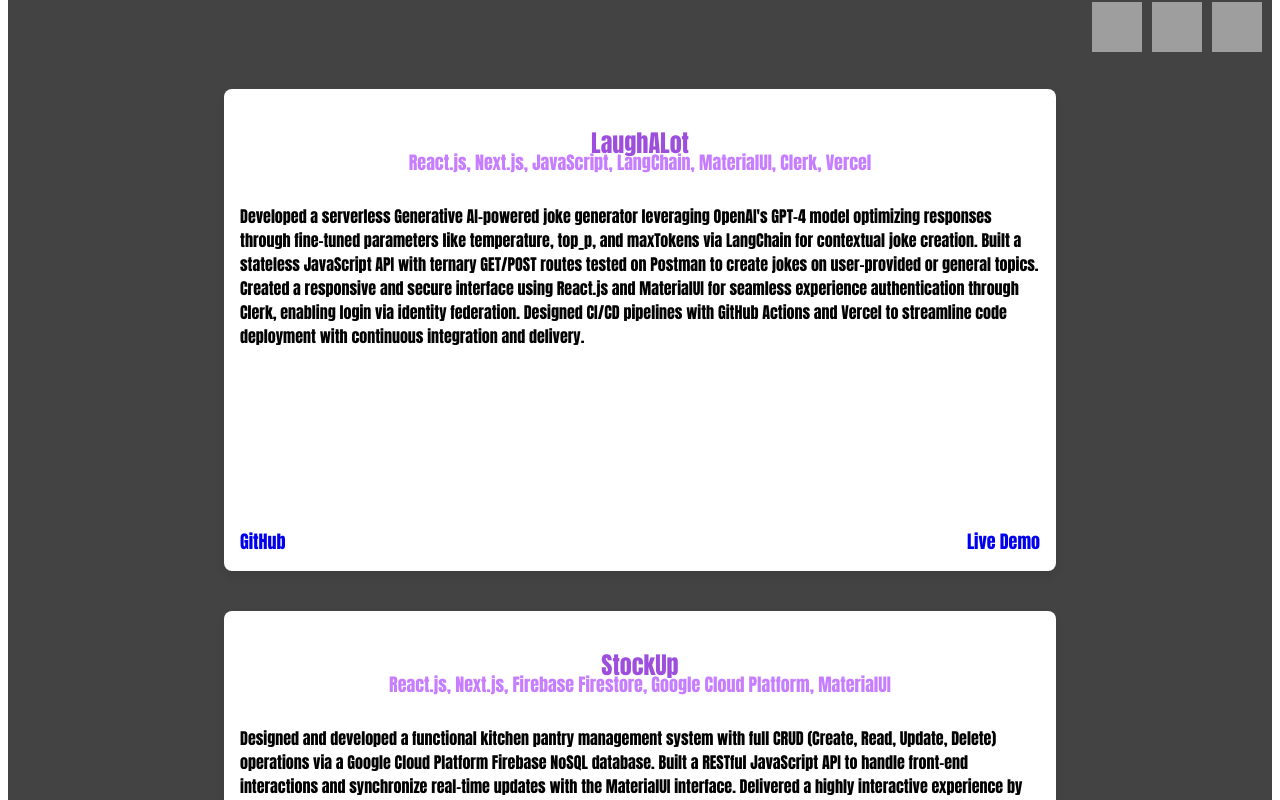
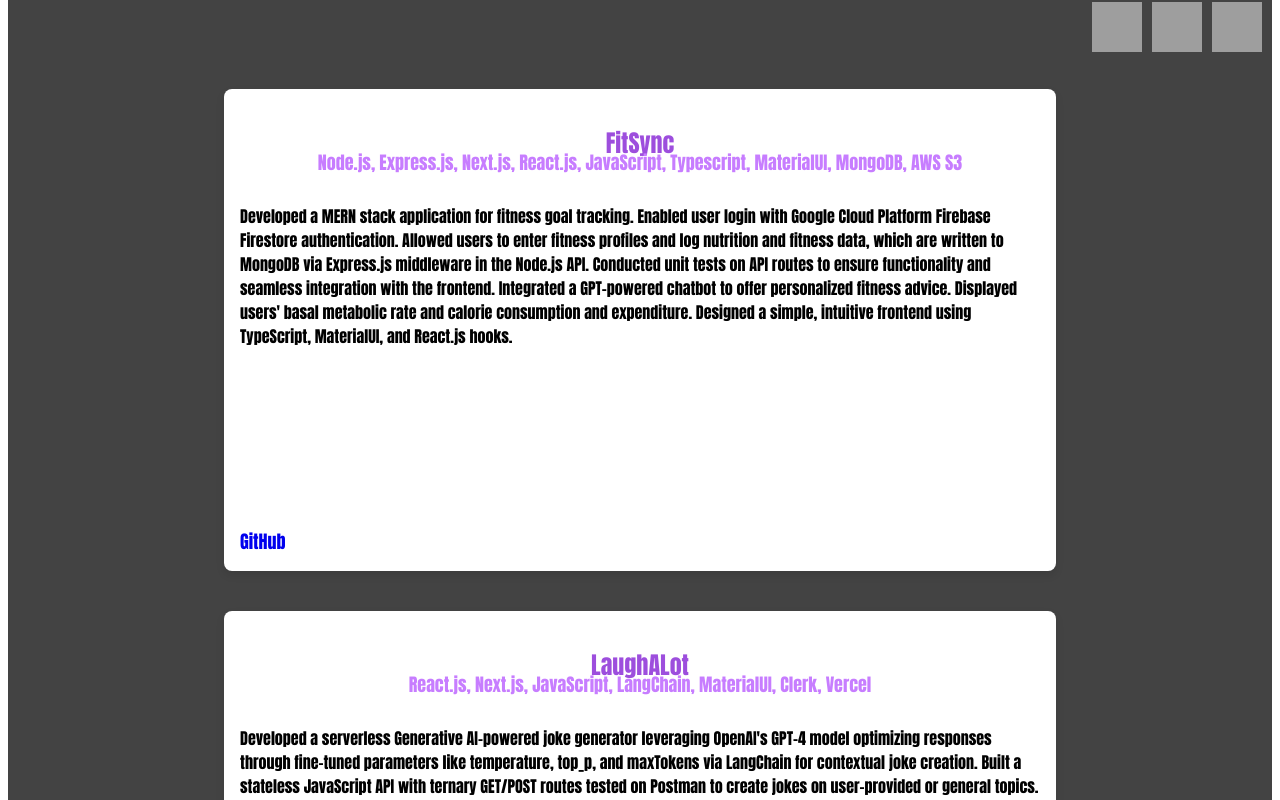
Before and after one commit to aprameyak/portfolio, a Next.js app: page / in a window 1280 px wide. Shown: the part 1540-2340 px from the top of the page. Built offline with nearby package versions, Linux system fonts and the light colour scheme; grey boxes are pictures that could not be loaded.

Commit message:
projectupdate

```diff
--- a/app/components/ProjectSection.tsx
+++ b/app/components/ProjectSection.tsx
@@ -3,6 +3,13 @@ import ProjectCard from './ProjectCard';
 
 const ProjectSection: React.FC = () => {
   const projects = [
+    {
+      title: 'FitSync',
+      description:
+        "Developed a MERN stack application for fitness goal tracking. Enabled user login with Google Cloud Platform Firebase Firestore authentication. Allowed users to enter fitness profiles and log nutrition and fitness data, which are written to MongoDB via Express.js middleware in the Node.js API. Conducted unit tests on API routes to ensure functionality and seamless integration with the frontend. Integrated a GPT-powered chatbot to offer personalized fitness advice. Displayed users' basal metabolic rate and calorie consumption and expenditure. Designed a simple, intuitive frontend using TypeScript, MaterialUI, and React.js hooks.",
+      github: 'https://github.com/aprameyak/FitSync',
+      techStack: 'Node.js, Express.js, Next.js, React.js, JavaScript, Typescript, MaterialUI, MongoDB, AWS S3',
+    },
     {
       title: 'LaughALot',
       description:
```
